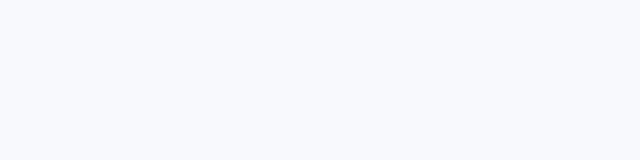
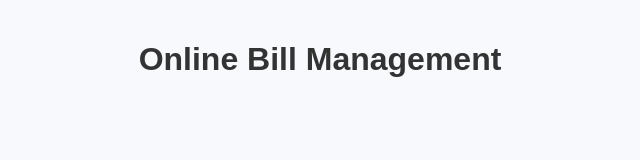
Before and after one commit to InvincibleNobita/meghna-kmda-bill, a plain HTML site: page index.html in a window 1280 px wide. Shown: the whole page, without its empty margins (320-960 px from the left). Drawn offline with Linux system fonts and the light colour scheme.

Commit message:
added heading

```diff
--- a/index.html
+++ b/index.html
@@ -88,8 +88,6 @@
   </style>
 </head>
 <body>
-</head>
-<body>
-
+    <h1>Online Bill Management</h1>
 </body>
 </html>
```
